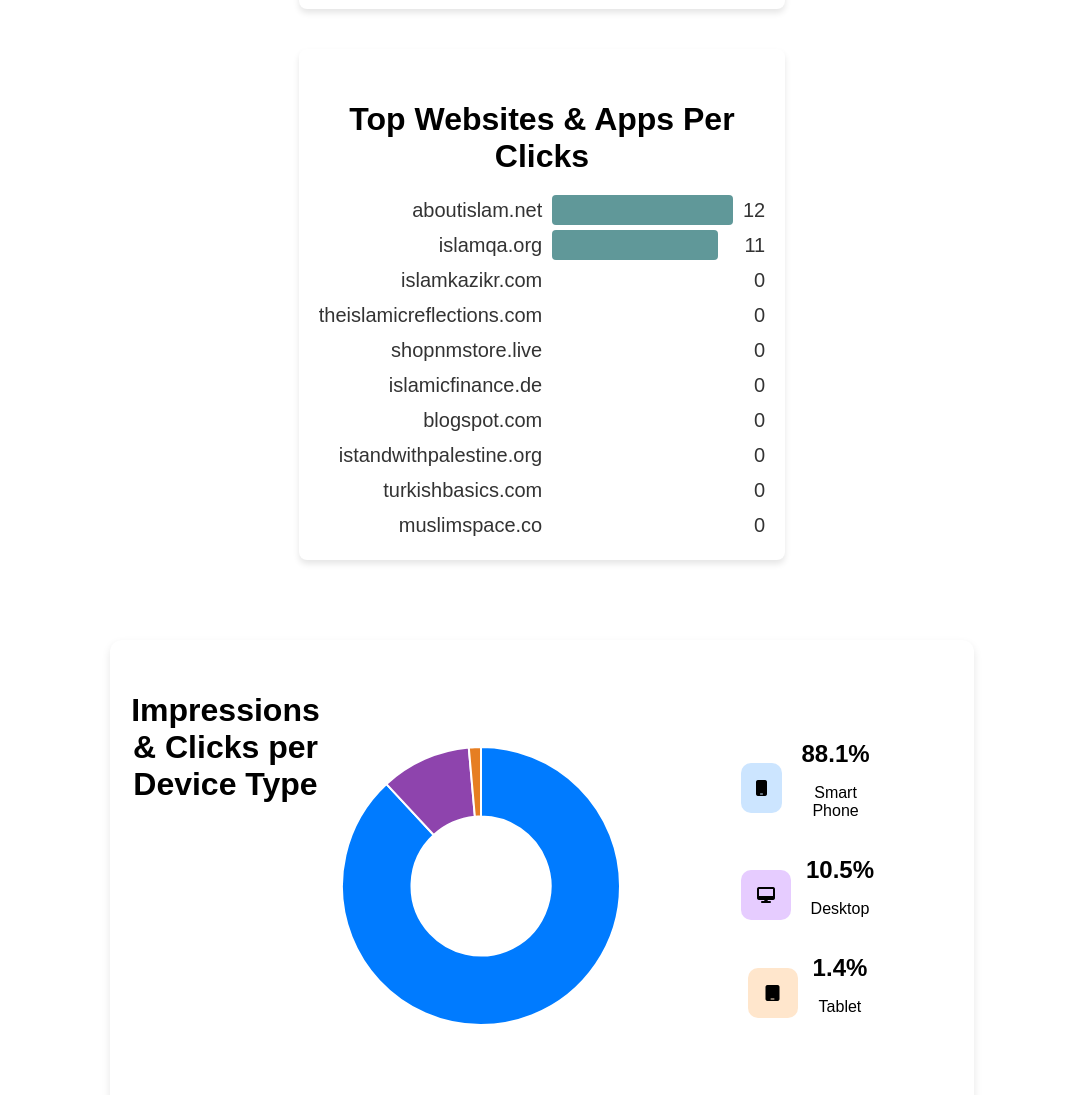
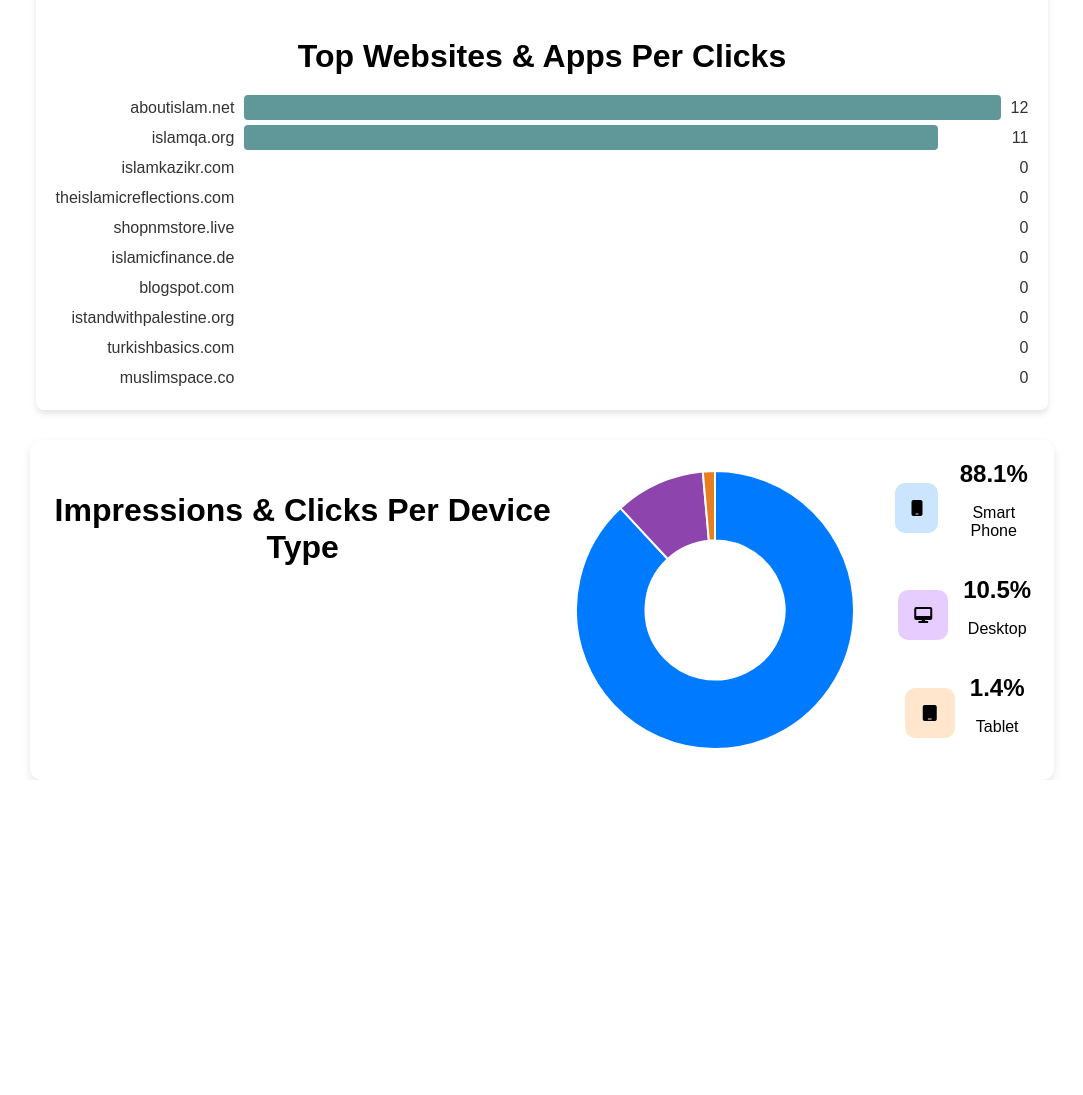
Before and after one commit to bayanerr/NetworkReport, a plain HTML site: page index.html in a window 1280 px wide. Shown: the part 1600-2695 px from the top of the page, without its empty margins (98-1181 px from the left). After the commit the page ends 2380 px from the top, so only its background shows below. Drawn offline with nearby package versions, Linux system fonts and the light colour scheme.

Commit message:
fixed bar chart alignment issues

```diff
--- a/barChart.js
+++ b/barChart.js
@@ -1,4 +1,3 @@
-
 $(document).ready(function () {
     // Data for the charts
     const impressionsData = [
--- a/index.html
+++ b/index.html
@@ -115,16 +115,15 @@
                 <h3>Top Websites & Apps Per Clicks</h3>
                 <div class="bar__chart" id="chart__clicks"></div>
             </div>
+        </div>
+        <script src="barChart.js"></script>
 
-            <script src="barChart.js"></script>
-
-        </div>
 
 
         <!-- Pie Chart -->
 
         <div class="chart__container">
-            <h3 class="piechart__text">Impressions & Clicks per Device Type</h3>
+            <h3 class="piechart__text">Impressions & Clicks Per Device Type</h3>
             <!-- Chart -->
             <div class="piechart">
                 <canvas id="deviceChart"></canvas>
@@ -166,8 +165,8 @@
             </div>
         </div>
 
+
     </main>
-
 
 </body>
 
--- a/style.css
+++ b/style.css
@@ -169,6 +169,8 @@ body {
     box-shadow: 0 4px 6px rgba(0, 0, 0, 0.1);
     padding: 1rem;
     text-align: center;
+    z-index: 2;
+
 }
 
 .metric__icon {
@@ -210,12 +212,10 @@ body {
 
 /* Bar Charts */
 .barcharts__container {
-    margin: 80px;
     display: flex;
     flex-direction: row;
     justify-content: space-between;
-    flex-wrap: nowrap;
-    gap: 40px;
+    gap: 20px;
 }
 
 .chart {
@@ -224,8 +224,10 @@ body {
     background-color: #ffffff;
     border-radius: 8px;
     padding: 20px;
-    width: 45%;
+    width: 95%;
     box-shadow: 0 4px 6px rgba(0, 0, 0, 0.1);
+    margin-top: 30px;
+    z-index: 2;
 }
 
 h3 {
@@ -258,7 +260,6 @@ h3 {
 
 /* Pie Chart Section */
 .chart__container {
-    margin: 80px;
     display: flex;
     flex-direction: row;
     background-color: #ffffff;
@@ -266,9 +267,9 @@ h3 {
     box-shadow: 0 4px 8px rgba(0, 0, 0, 0.1);
     padding: 20px;
     gap: 20px;
+    margin-top: 30px;
 }
 .info {
-    margin: 80px;
     display: flex;
     flex-direction: column;
     align-items: center;
@@ -312,15 +313,17 @@ h3 {
         flex-direction: column;
     }
     .barcharts__container {
-        /* flex-wrap: wrap; */
         flex-direction: column;
         align-items: center;
-        margin: 16px;
+        justify-content: center;
     }
-    /* Bar Chart Adjustments */
+    .bar__label, .bar__value{
+        font-size: 16px;
+    }
     .bar{
-        height: 30px;
+        height: 25px;
     }
+
 }
 @media (max-width: 1024px) {
 
@@ -336,10 +339,6 @@ h3 {
     }
 
     .metrics__container {
-        flex-wrap: wrap;
-    }
-
-    .barcharts__container {
         flex-wrap: wrap;
     }
     .chart__container {
@@ -372,7 +371,6 @@ h3 {
 }
 
 @media (max-width: 768px) {
-
     .pattern__left,
     .pattern__right {
         width: 20%;
@@ -444,24 +442,22 @@ h3 {
     }
 
     /* Bar Charts Adjustments */
-    .barcharts__container{
-        margin: 8px;
-    }
     h3{
-        font-size: 16px
+        font-size: 12px
     }
     .bar__label,
     .bar__value {
-        font-size: 12px;
+        font-size: 8px;
     }
     .bar{
         height: 25px;
+
     }
 
     /* Pie Charts adjustments */
     .chart__container {
         flex-direction: column;
-        margin: 16px;
+        /* margin: 0px; */
 
     }
     .info{
```
